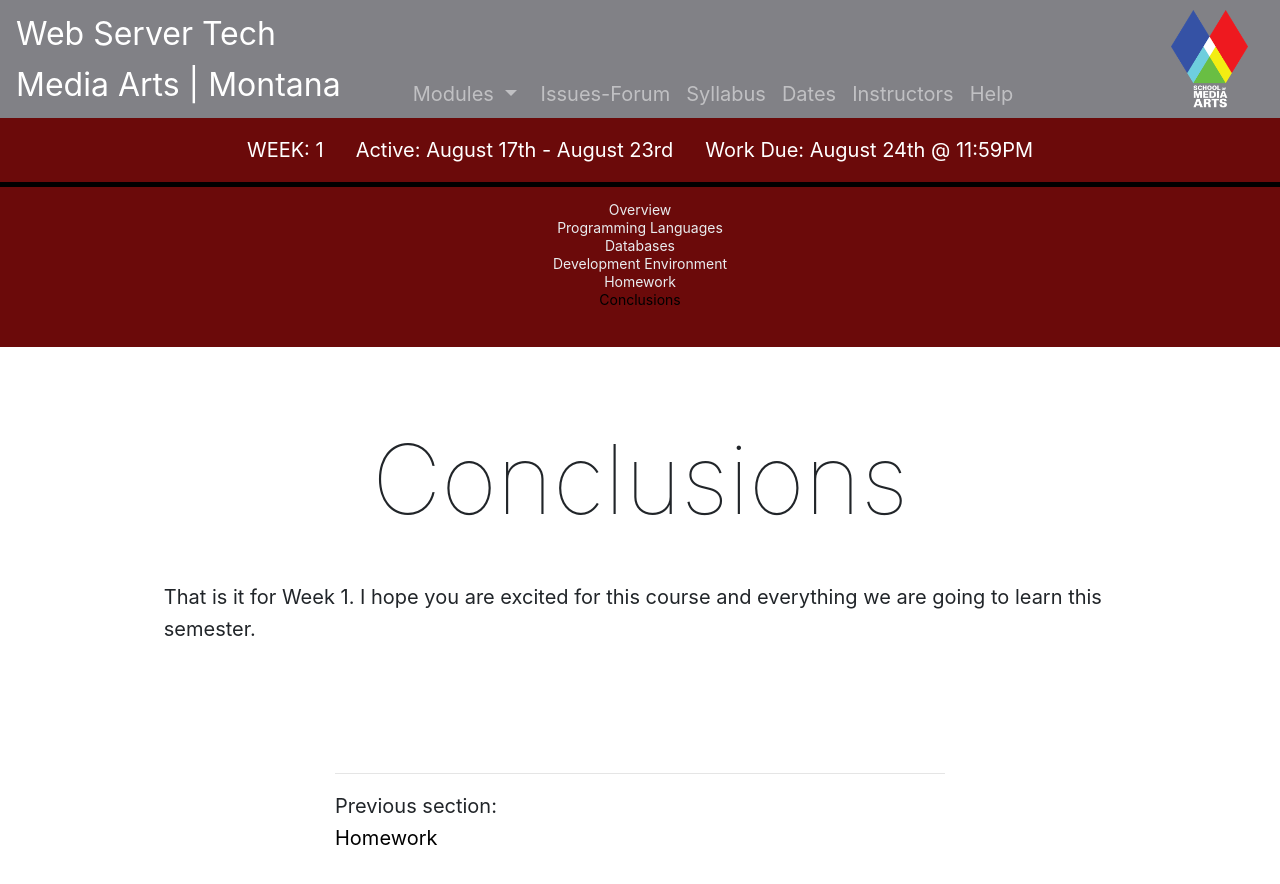
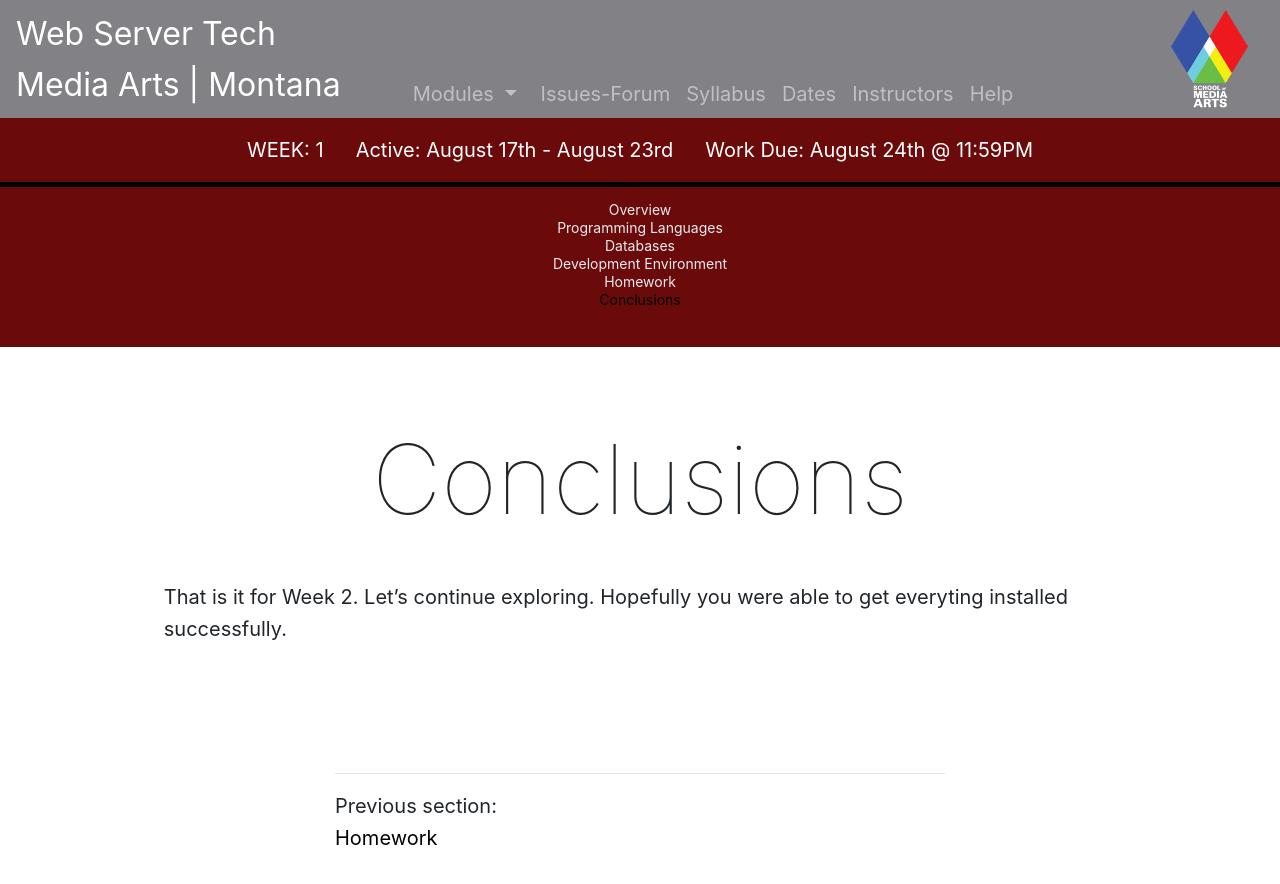
Before and after one commit to Montana-Media-Arts/461_WebServer-Fall2020, a Jekyll site: the page built from modules/week-2/_posts/2017-01-10-conclusions.md, in a window 1280 px wide. Shown: the top 884 px of the page. Built offline with Jekyll 4.4.1, drawn with Linux system fonts in a browser that asks for light colours; nearby versions of some CDN libraries.

Commit message:
Update 2017-01-10-conclusions.md

```diff
--- a/modules/week-2/_posts/2017-01-10-conclusions.md
+++ b/modules/week-2/_posts/2017-01-10-conclusions.md
@@ -5,4 +5,4 @@ module: 1
 
 # Conclusions
 
-That is it for Week 1. I hope you are excited for this course and everything we are going to learn this semester.
+That is it for Week 2. Let's continue exploring.  Hopefully you were able to get everyting installed successfully.
```
